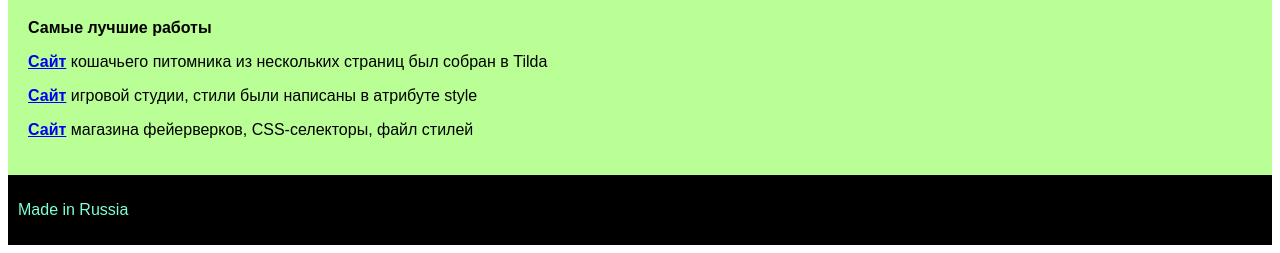
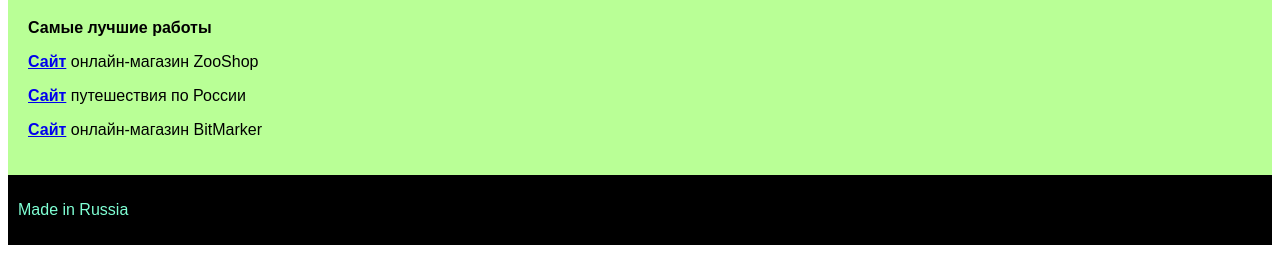
Before and after one commit to Aidar56-rus/sait1.github.io, a plain HTML site: page index.html in a window 1280 px wide. Shown: the part 707-960 px from the top of the page. Drawn offline with Linux system fonts and the light colour scheme.

Commit message:
Update index.html

```diff
--- a/index.html
+++ b/index.html
@@ -18,9 +18,9 @@
       <img src="https://encrypted-tbn0.gstatic.com/images?q=tbn:ANd9GcQtWmndrBAIal8HlMuhvA-kRlxB9ijycqMT7Q&s" width="650px" height="400px"/>
       <h1>Мои сайты</h1>
       <p class="text-big"><b>Самые лучшие работы</b></p>
-      <p><a class="link-text" href="http://cat-home-with-love.tilda.ws/"><b>Сайт</b></a> кошачьего питомника из нескольких страниц был собран в Tilda</p>
-        <p><a class="link-text" href="https://kurs-ss-vilboa.github.io/-3-4-/"><b>Сайт</b></a> игровой студии, стили были написаны в атрибуте style</p>
-        <p><a class="link-text" href="https://nadvilboa.github.io/4-4-1/"><b>Сайт</b></a> магазина фейерверков, CSS-селекторы, файл стилей</p>
+      <p><a class="link-text" href="https://aidar56-rus.github.io/sait2.github.io/"><b>Сайт</b></a> онлайн-магазин ZooShop</p>
+        <p><a class="link-text" href="https://aidar56-rus.github.io/sait3.github.io/"><b>Сайт</b></a> путешествия по России</p>
+        <p><a class="link-text" href="https://aidar56-rus.github.io/sait4.github.io/"><b>Сайт</b></a> онлайн-магазин BitMarker</p>
     </main>
     <footer>
       <p>Made in Russia</p>
```
